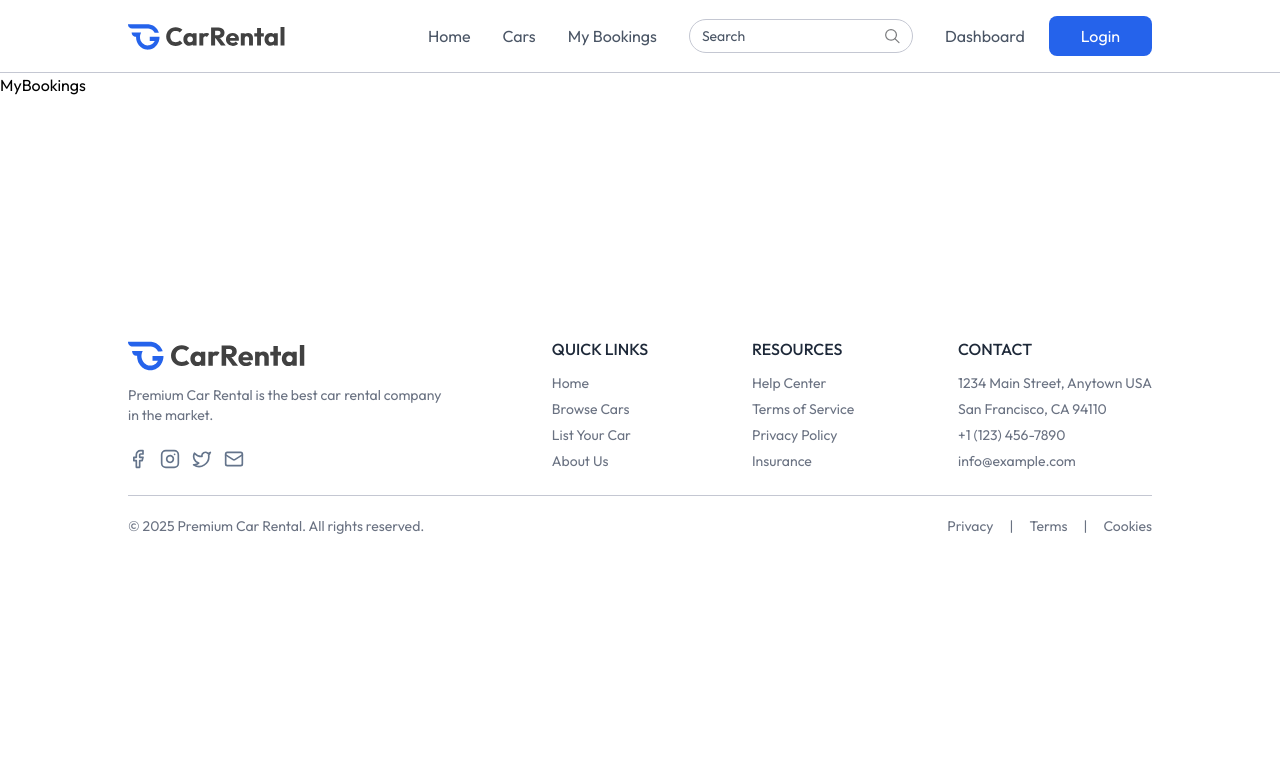
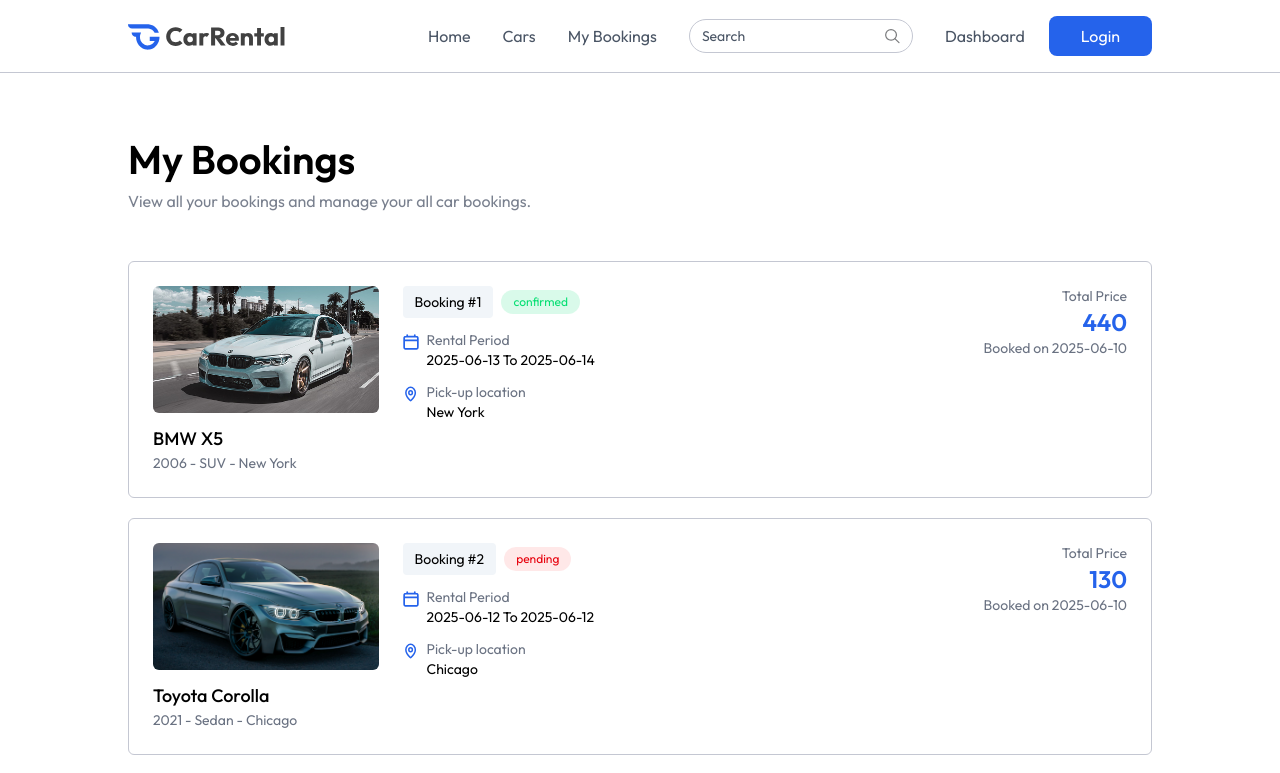
Before and after one commit to Faizululum/car-rental, a React (Vite) app in the folder client/: page /my-bookings in a window 1280 px wide. Shown: the top 773 px of the page. Built offline with nearby package versions, Linux system fonts and the light colour scheme.

Commit message:
feat: create MyBookings page

```diff
--- a/client/src/pages/MyBookings.jsx
+++ b/client/src/pages/MyBookings.jsx
@@ -1,8 +1,68 @@
-import React from 'react'
+import React, { useEffect, useState } from 'react'
+import { assets, dummyMyBookingsData } from '../assets/assets'
+import Title from '../components/Title'
 
 const MyBookings = () => {
+
+  const [bookings, setBookings] = useState([])
+
+  const fetchMyBookings = async () => {
+    setBookings(dummyMyBookingsData)
+  }
+
+  const currency = import.meta.env.VITE_CURRENCY;
+
+  useEffect(()=> {
+    fetchMyBookings()
+  },[])
+
   return (
-    <div>MyBookings</div>
+    <div className="px-6 md:px-16 lg:px-24 xl:px-32 2xl:px-48 mt-16 text-sm max-w-7xl">
+      <Title title="My Bookings" subTitle="View all your bookings and manage your all car bookings." align="left" />
+      <div>
+        {bookings.map((booking, index) => (
+          <div key={booking._id} className="grid grid-cols-1 md:grid-cols-4 gap-6 p-6 border border-borderColor rounded-md mt-5 first:mt-12">
+            {/* Car Image & Info */}
+            <div className="md:col-span-1">
+              <div className="rounded-md overflow-hidden mb-3">
+                <img src={booking.car.image} alt="Car Image" className="w-full h-auto aspect-video object-cover" />
+              </div>
+              <p className="text-lg font-medium mt-2">{booking.car.brand} {booking.car.model}</p>
+              <p className="text-gray-500">{booking.car.year} - {booking.car.category} - {booking.car.location}</p>
+            </div>
+            {/* Booking Info */}
+            <div className="md:col-span-2">
+              <div className="flex items-center gap-2">
+                <p className="px-3 py-1.5 bg-light rounded">Booking #{index+1}</p>
+                <p className={`px-3 py-1 text-xs rounded-full ${booking.status === "confirmed" ? "bg-green-400/15 text-green-400" : "bg-red-400/15 text-red-600" }`}>{booking.status}</p>
+              </div>
+              <div className="flex items-start gap-2 mt-3">
+                <img src={assets.calendar_icon_colored} alt="" className="w-4 h-4 mt-1" />
+                <div>
+                  <p className="text-gray-500">Rental Period</p>
+                  <p>{booking.pickupDate.split('T')[0]} To {booking.returnDate.split('T')[0]}</p>
+                </div>
+              </div>
+              <div className="flex items-start gap-2 mt-3">
+                <img src={assets.location_icon_colored} alt="" className="w-4 h-4 mt-1" />
+                <div>
+                  <p className="text-gray-500">Pick-up location</p>
+                  <p>{booking.car.location}</p>
+                </div>
+              </div>
+            </div>
+            {/* Price */}
+            <div className="md:col-span-1 flex flex-col justify-between gap-6">
+              <div className="text-sm text-gray-500 text-right">
+                <p>Total Price</p>
+                <h1 className="text-2xl font-semibold text-primary">{currency}{booking.price}</h1>
+                <p>Booked on {booking.createdAt.split('T')[0]}</p>
+              </div>
+            </div>
+          </div>
+        ))}
+      </div>
+    </div>
   )
 }
 
```
